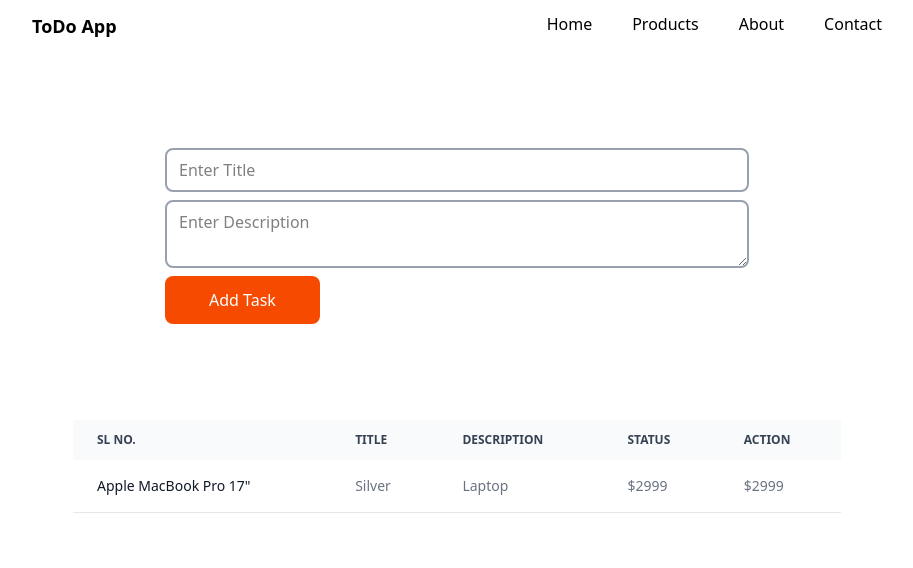
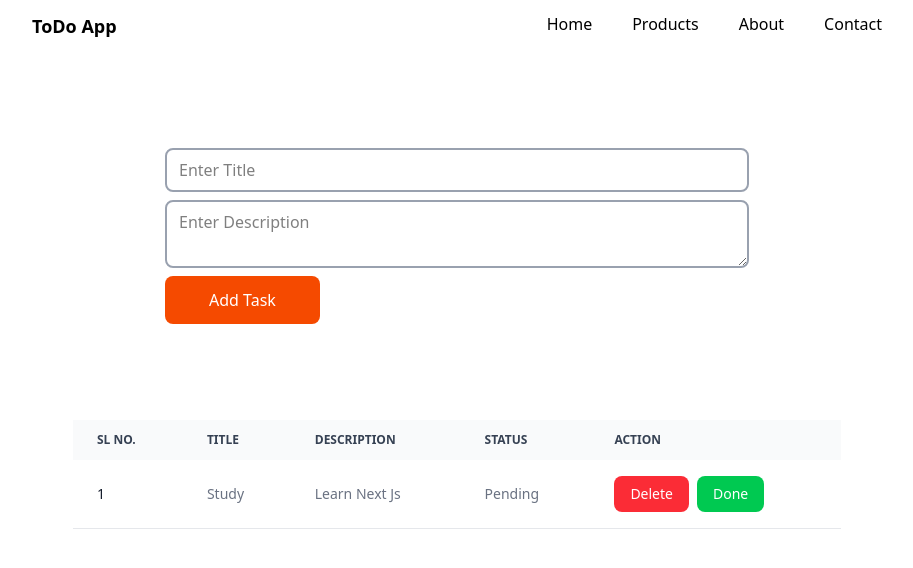
Before and after one commit to nilavtalukdar06/to-do-app, a Next.js app: page / in a window 1280 px wide. Shown: the top 568 px of the page, without its empty margins (183-1096 px from the left). Built offline with nearby package versions, Linux system fonts and the light colour scheme.

Commit message:
Completed the todo UI

```diff
--- a/components/ToDo.jsx
+++ b/components/ToDo.jsx
@@ -7,12 +7,19 @@ const ToDo = () => {
         scope="row"
         className="px-6 py-4 font-medium text-gray-900 whitespace-nowrap dark:text-white"
       >
-        Apple MacBook Pro 17"
+        1
       </th>
-      <td className="px-6 py-4">Silver</td>
-      <td className="px-6 py-4">Laptop</td>
-      <td className="px-6 py-4">$2999</td>
-      <td className="px-6 py-4">$2999</td>
+      <td className="px-6 py-4">Study</td>
+      <td className="px-6 py-4">Learn Next Js</td>
+      <td className="px-6 py-4">Pending</td>
+      <td className="px-6 py-4 flex gap-2">
+        <button className="py-2 px-4 bg-red-500 text-white rounded-lg hover:bg-red-700 transition-colors duration-200 ease-in-out cursor-pointer">
+          Delete
+        </button>
+        <button className="py-2 px-4 bg-green-500 text-white rounded-lg hover:bg-green-700 transition-colors duration-200 ease-in-out cursor-pointer">
+          Done
+        </button>
+      </td>
     </tr>
   );
 };
```
